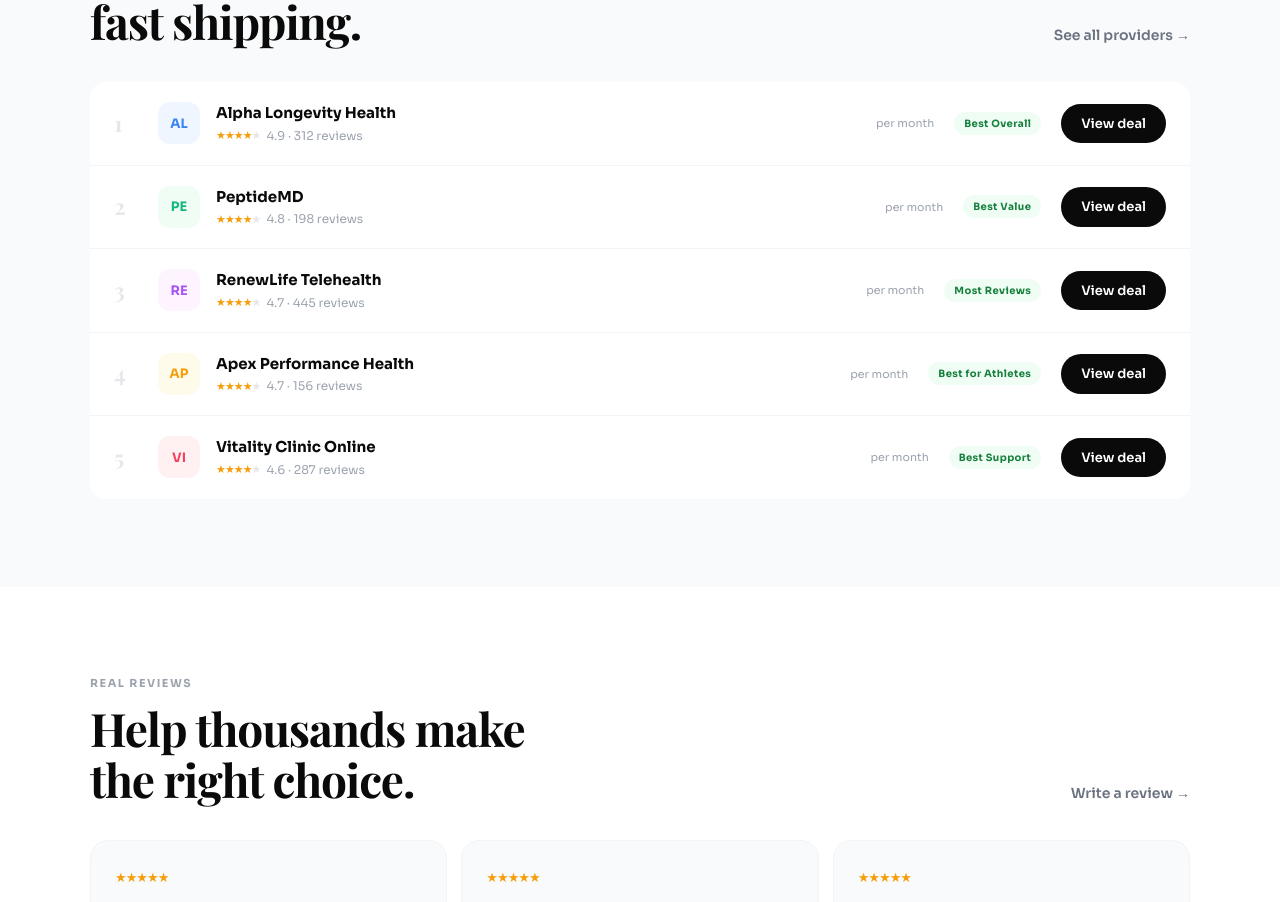
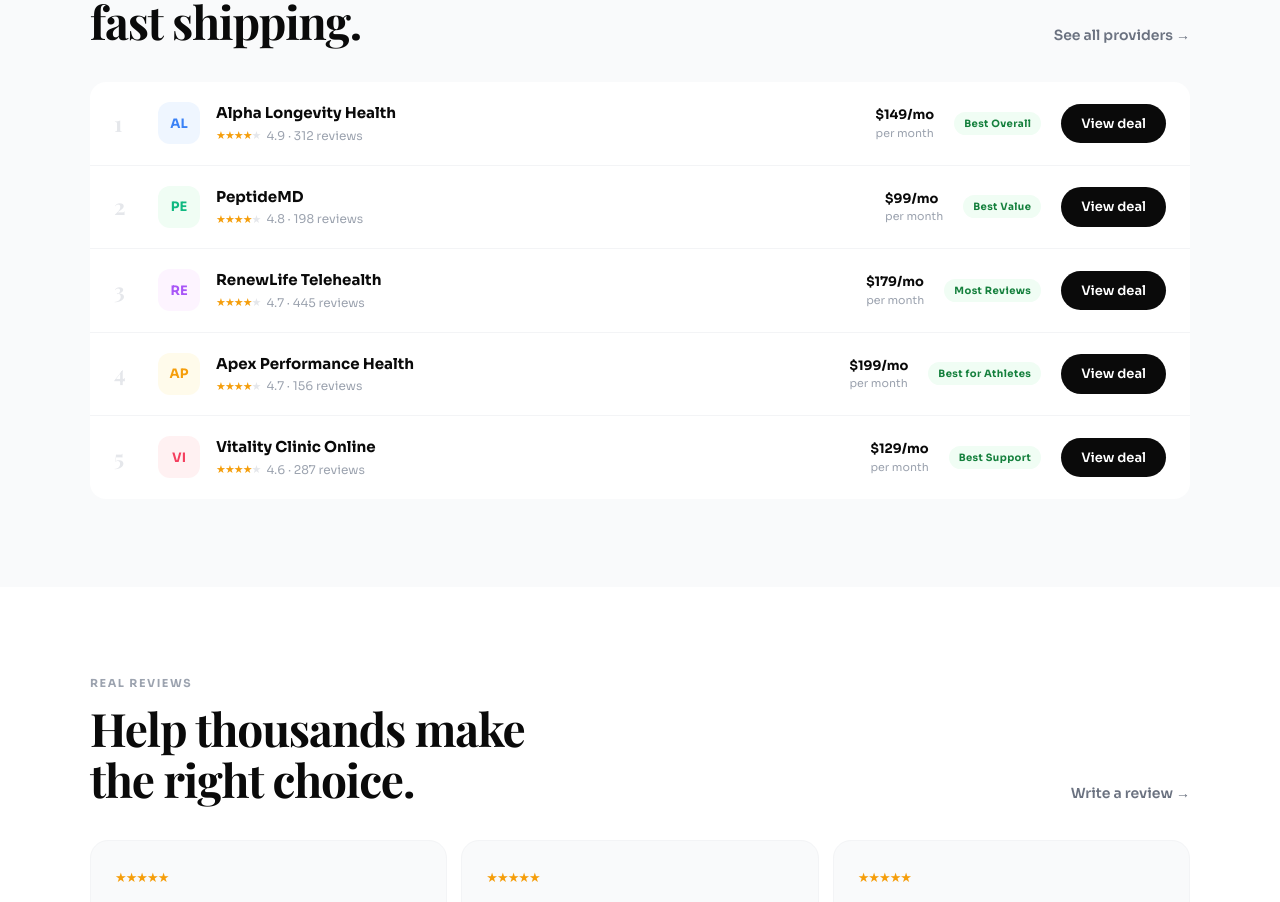
Before and after one commit to kylethediver/peptidewinner, a Next.js app: page / in a window 1280 px wide. Shown: the part 3120-4022 px from the top of the page. Built offline with nearby package versions, Linux system fonts and the light colour scheme; a web font is replaced by a local one.

Commit message:
Add files via upload

```diff
--- a/app/page.tsx
+++ b/app/page.tsx
@@ -309,7 +309,7 @@
                   </div>
                   <div style={{ display: 'flex', alignItems: 'center', gap: 20, flexWrap: 'wrap' }}>
                     <div>
-                      <div style={{ fontFamily: "'Sora', sans-serif", fontSize: 13, fontWeight: 700, color: '#0A0A0A' }}>{p.price}</div>
+                      <div style={{ fontFamily: "'Sora', sans-serif", fontSize: 13, fontWeight: 700, color: '#0A0A0A' }}>${p.priceFrom}/mo</div>
                       <div style={{ fontFamily: "'Sora', sans-serif", fontSize: 11, color: '#9CA3AF' }}>per month</div>
                     </div>
                     {p.badge && (
```
